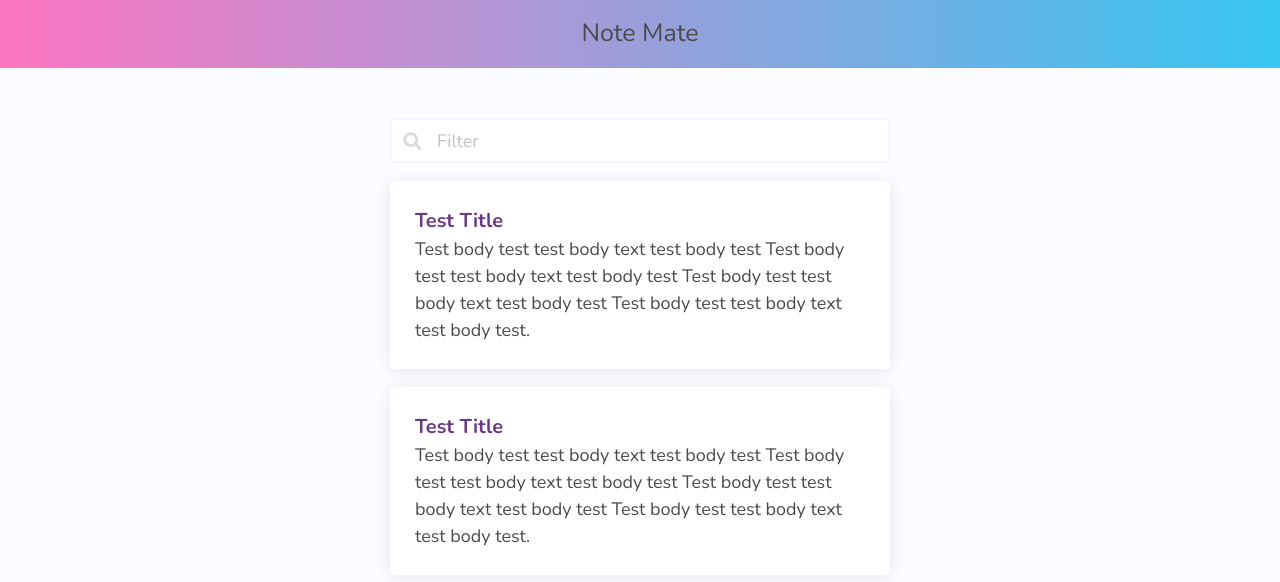
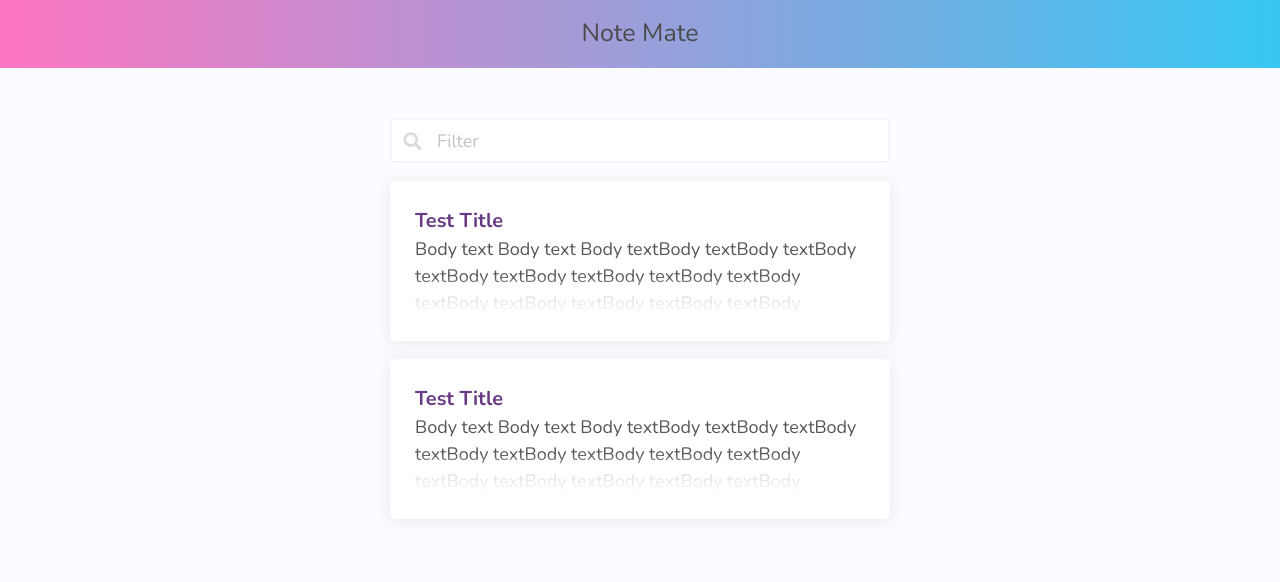
Before and after one commit to mohaimenkhalid/Notes-App-Angular, an Angular app: page / in a window 1280 px wide. Shown: the top 582 px of the page. Built offline with nearby package versions, Linux system fonts and the light colour scheme.

Commit message:
card text overflow styled

```diff
--- a/src/app/note-card/note-card.component.html
+++ b/src/app/note-card/note-card.component.html
@@ -1,7 +1,11 @@
 <div #container class="note-card-container">
     <div class="note-card-content">
       <h1 class="note-card-title">Test Title</h1>
-      <div class="note-card-body">Test body test test body text test body test Test body test test body text test body test Test body test test body text test body test Test body test test body text test body test.</div>
+
+      <div class="note-card-body">
+        <p>Body text Body text Body textBody textBody textBody textBody textBody textBody textBody textBody textBody textBody textBody textBody textBody textBody textBody textBody textBody textBody textBody textBody textBody textBody textBody textBody text textBody textBody textBody textBody text textBody textBody textBody textBody text</p>
+        <div class="fade-out-truncation"></div>
+      </div>
 
       <div class="x-button">
         <i class="fas fa-times"></i>
--- a/src/app/note-card/note-card.component.scss
+++ b/src/app/note-card/note-card.component.scss
@@ -54,5 +54,23 @@
         background: rgb(239, 210, 210);
       }
     }
+
+    .note-card-body {
+      position: relative;
+      max-height: 80px;
+      overflow: hidden;
+      color: #555555;
+
+      .fade-out-truncation {
+        position: absolute;
+        bottom: 0;
+        height: 50%;
+        width: 100%;
+        background: linear-gradient(to bottom, rgba(white, 0), rgba(white, 0.8) 50%, white 100%);
+        pointer-events: none;
+      }
+    }
+
+
   }
 }
```
